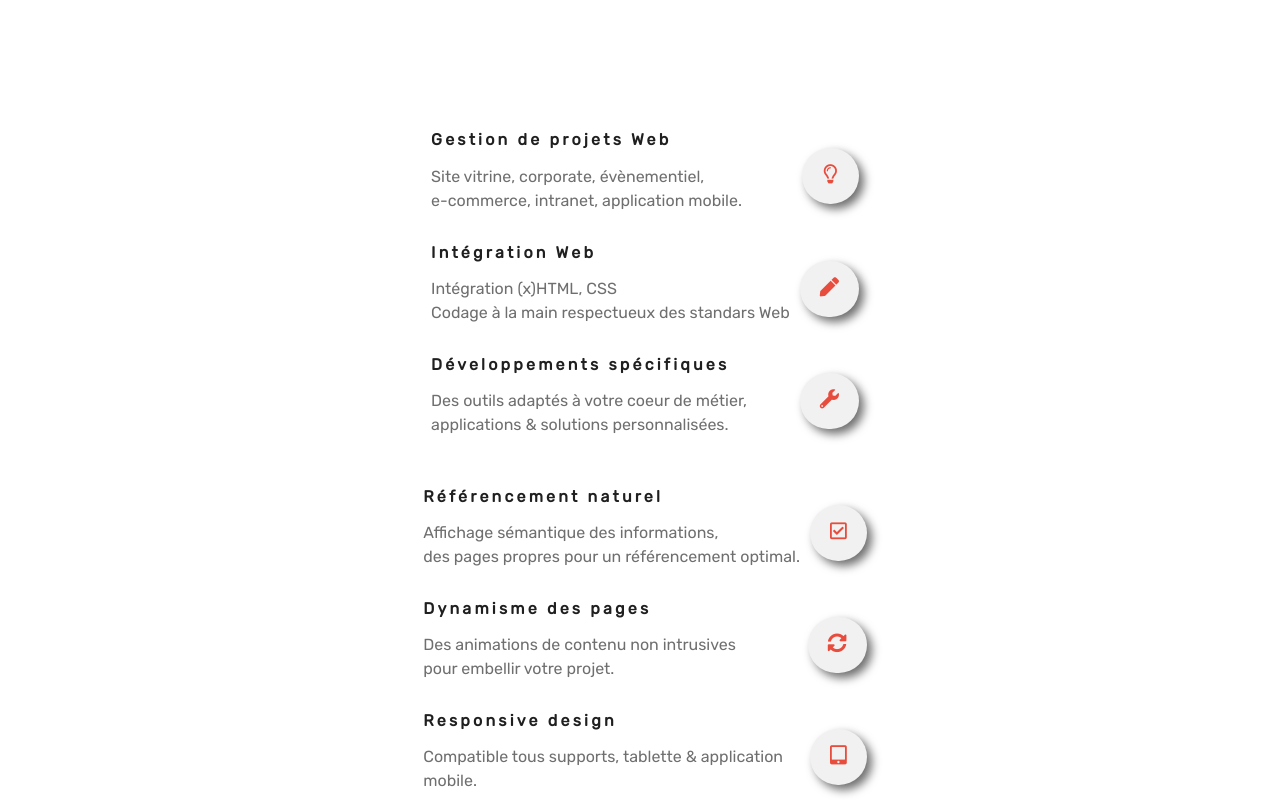
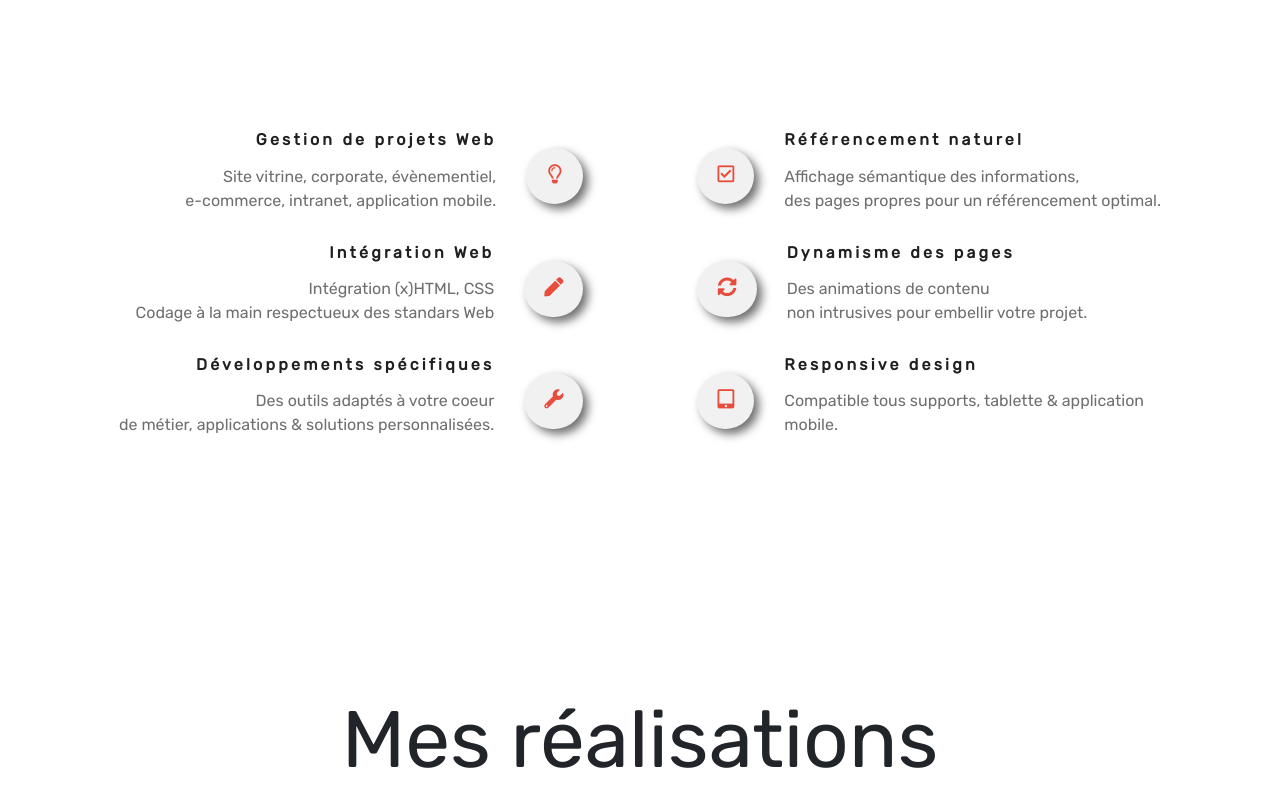
Before and after one commit to frantzdev/Portfolio-Frantz, a Vue app: page / in a window 1280 px wide. Shown: the part 1140-1940 px from the top of the page. Built offline with nearby package versions, Linux system fonts and the light colour scheme.

Commit message:
Mise en page mes services

```diff
--- a/src/components/Services.vue
+++ b/src/components/Services.vue
@@ -22,31 +22,30 @@
                 <div class="text-services">
                      <div class="text-competence">
                          <h4>Développements spécifiques</h4>
-                         <p>Des outils adaptés à votre coeur de métier,<br>
-                         applications & solutions personnalisées.</p>
+                         <p>Des outils adaptés à votre coeur<br>
+                         de métier, applications & solutions personnalisées.</p>
                     </div>
                     <div class="form-icone"><i class="fas fa-wrench"></i></div>
                 </div>
             </div>
             <div>
-                <div class="text-services">
-                     <div class="text-competence">
+                <div class="text-services-right">
+                     <div class="text-competence-right">
                          <h4>Référencement naturel</h4>
                          <p>Affichage sémantique des informations,<br>
                          des pages propres pour un référencement optimal.</p>
                     </div>
                     <div class="form-icone"><i class="far fa-check-square"></i></div>
                 </div>
-                <div class="text-services">
-                     <div class="text-competence">
+                <div class="text-services-right">
+                     <div class="text-competence-right">
                          <h4>Dynamisme des pages</h4>
-                         <p>Des animations de contenu non intrusives<br
-                         >pour embellir votre projet.</p>
+                         <p>Des animations de contenu<br>non intrusives pour embellir votre projet.</p>
                     </div>
                     <div class="form-icone"><i class="fas fa-sync-alt"></i></div>
                 </div>
-                <div class="text-services">
-                     <div class="text-competence">
+                <div class="text-services-right">
+                     <div class="text-competence-right">
                          <h4>Responsive design</h4>
                          <p>Compatible tous supports, tablette & application<br>
                          mobile.</p>
@@ -102,21 +101,37 @@ export default {
     h4 {
         color: var(--dark-background-color);
         margin-bottom: 5px;
-        padding: 0 0 0 10px;
+        padding: 0 10px 0 10px;
         font-size: 1rem;
         letter-spacing: .2rem;
         font-weight: bold;
     }
 
-    .text-services, .text-services-t {
+    .text-services {
         display: flex;
-        justify-content: space-between;
+        justify-content: flex-end;
         margin: 20px;
     }
 
     .text-competence {
         display: flex;
         flex-direction: column;
+        text-align: end;
+        margin: 0 20px;
+    }
+
+    .text-services-right {
+        display: flex;
+        flex-direction: row-reverse;
+        justify-content: flex-end;
+        margin: 20px;
+    }
+
+    .text-competence-right {
+        display: flex;
+        flex-direction: column;
+        text-align: start;
+        margin: 0 20px;
     }
 
     .form-icone {
@@ -145,4 +160,20 @@ export default {
             width: 95%;
         }
     }
+
+    @media all and (max-width: 1441px) {
+        .bloc-services {
+            width: 95%;
+        }
+    }
+
+    @media all and (max-width: 1024px) {
+        .text-services {
+            flex-direction: row-reverse;
+        }
+
+        .text-competence {
+            text-align: start;
+        }
+    }
 </style>
```
